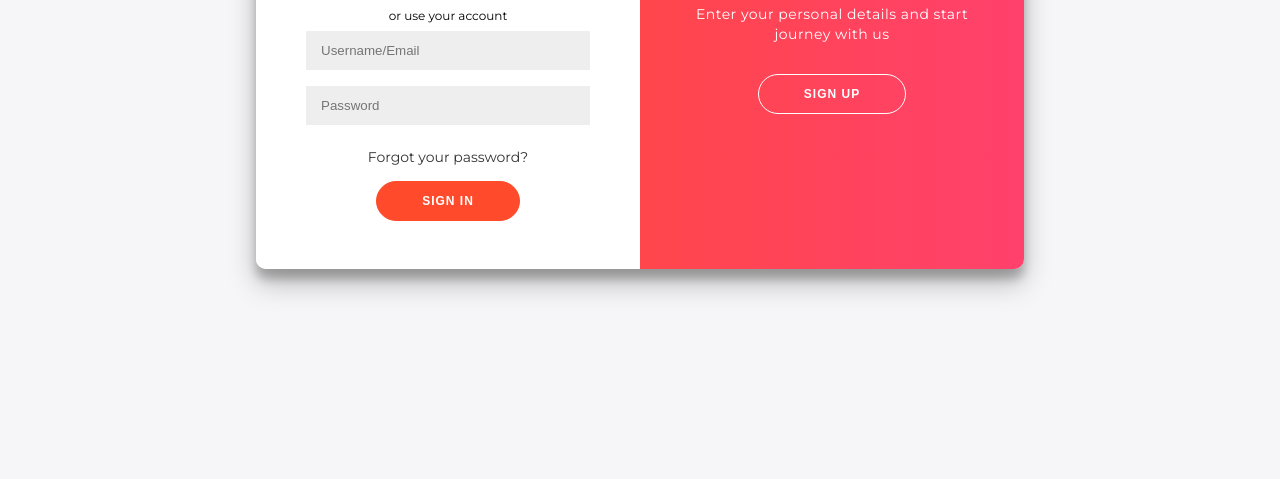
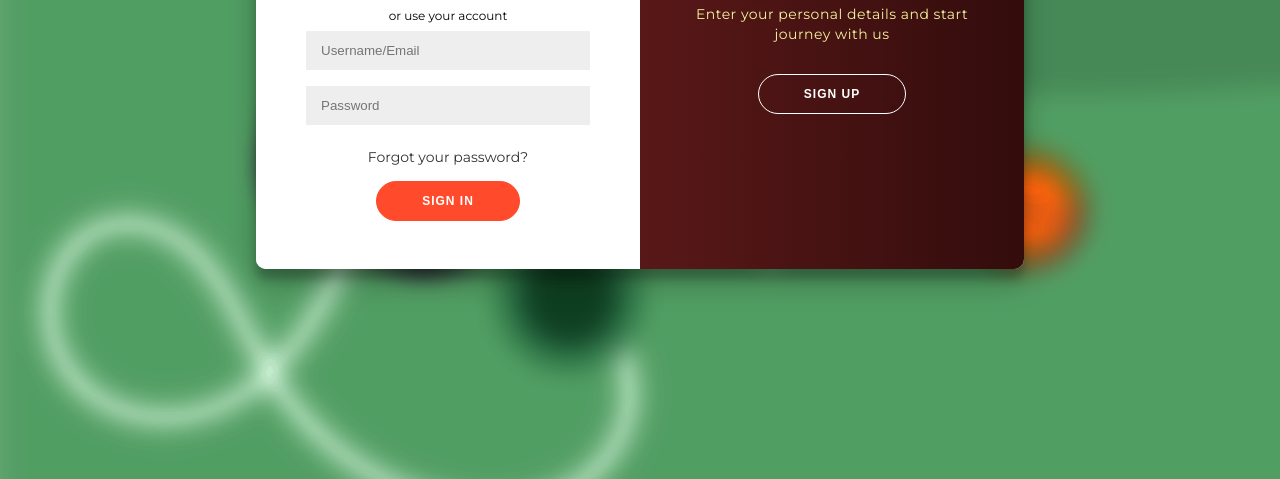
Before and after one commit to tuanthanhnguyen/fitify-app, a plain HTML site: page src/auth/login-as-default.html in a window 1280 px wide. Shown: the part 351-830 px from the top of the page. Drawn offline with Linux system fonts and the light colour scheme.

Commit message:
update
Co-authored-by: Do Pham Bao Hoang <franlkinclinton@gmail.com>
Co-authored-by: LOP6TS918009 <lop6ts918009@ntthnue.edu.vn>

```diff
--- a/src/css/auth.css
+++ b/src/css/auth.css
@@ -5,7 +5,7 @@
 }
 
 body {
-	background: #f6f5f7;
+	background-image: url("../assets/img/background2.png");
 	display: flex;
 	justify-content: center;
 	align-items: center;
@@ -159,13 +159,13 @@ input {
 }
 
 .overlay {
-	background: #FF416C;
-	background: -webkit-linear-gradient(to right, #FF4B2B, #FF416C);
-	background: linear-gradient(to right, #FF4B2B, #FF416C);
+	background: #330C0C;
+	background: -webkit-linear-gradient(to right, #330C0C, #802424);
+	background: linear-gradient(to right, #802424, #330C0C);
 	background-repeat: no-repeat;
 	background-size: cover;
 	background-position: 0 0;
-	color: #FFFFFF;
+	color: #F7F3A1 ;
 	position: relative;
 	left: -100%;
 	height: 100%;
```
Also changed, not shown: public/index.html (+4 -4 lines).
